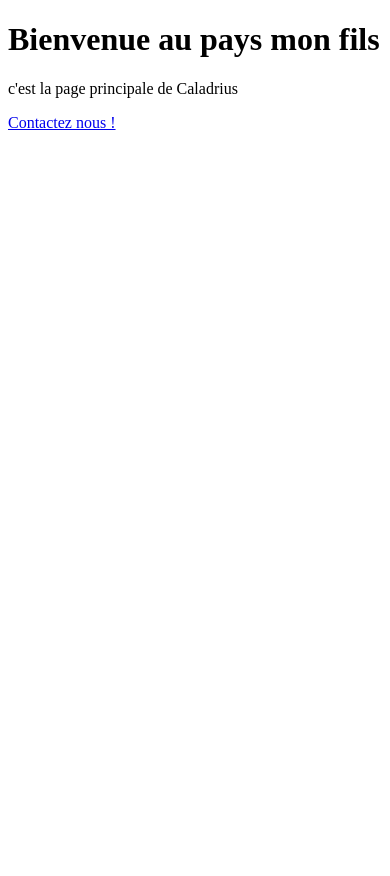
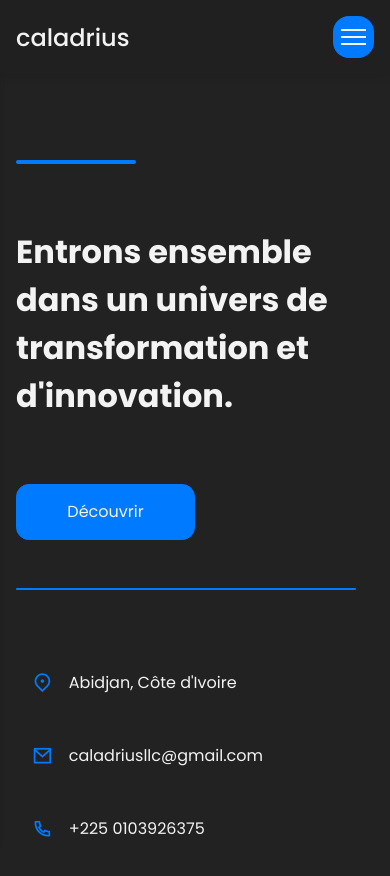
Before and after one commit to Migthyvan/Caladrius, a Vue app in the folder Caladrius/: page / in a window 390 px wide. Shown: the top 876 px of the page. Before the commit the page ends 844 px from the top, so only its background shows below. Built offline with nearby package versions, Linux system fonts and the light colour scheme.

Commit message:
index 1/5

```diff
--- a/Caladrius/index.html
+++ b/Caladrius/index.html
@@ -5,7 +5,10 @@
     <link rel="icon" href="/favicon.ico">
     <meta name="viewport" content="width=device-width, initial-scale=1.0">
     <title>Vite App</title>
-    <link rel="stylesheet" href="/Caladrius/src/assets/main.css">
+    <link rel="stylesheet" href="/src/assets/base.css">
+    <link rel="stylesheet" href="/src/assets/main.css">
+    <link rel="stylesheet" href="https://cdn.jsdelivr.net/npm/remixicon@4.6.0/fonts/remixicon.min.css">
+
   </head>
   <body>
     <div id="app"></div>
--- a/Caladrius/src/assets/main.css
+++ b/Caladrius/src/assets/main.css
@@ -1,8 +1,48 @@
 @import url('https://fonts.googleapis.com/css2?family=Poppins:ital,wght@0,100;0,200;0,300;0,400;0,500;0,600;0,700;0,800;0,900;1,100;1,200;1,300;1,400;1,500;1,600;1,700;1,800;1,900&display=swap');
 
-* {
+*{
   box-sizing: border-box;
   margin: 0;
   padding: 0;
- font-family: 'Poppins', sans-serif;
+  font-family: 'Poppins', sans-serif;
 }
+
+h1 {
+  font-size: 3rem;
+  color: #05dd10;
+  margin-bottom: 1rem;
+}
+
+h2 {
+  font-size: 2rem;
+  color: #f3f3f3;
+  margin-bottom: 1rem;
+}
+
+h3 {
+  font-size: 1.5rem;
+  color: #f3f3f3;
+  margin-bottom: 1rem;
+}
+
+.subtitle {
+  font-size: 1rem;
+  color: #f3f3f3;
+  margin-bottom: 1rem;
+  font-weight: 600;
+}
+
+p {
+  font-size: 1rem;
+  color: #f3f3f3;
+}
+
+i{
+  font-size: 1.3rem;
+  color: #007bff;
+}
+
+a{
+  text-decoration: none;
+  color: #f3f3f3;
+}
--- /dev/null
+++ b/Caladrius/src/components/button/mainButton.vue
@@ -0,0 +1,30 @@
+<template>
+  <button class="main__button">
+    Découvrir
+  </button>
+</template>
+
+<script>
+export default {
+
+}
+</script>
+
+<style scoped>
+.main__button{
+    padding: 0.9rem ;
+    border: 1px solid #007bff;;
+    border-radius: 0.8rem;
+    font-size: 1rem;
+    background: #007bff;;
+    color: #f3f3f3;
+    width: 50%;
+}
+
+button:hover{
+    background: #0e5311;
+    border: 1px solid #0e5311;
+    color: #f3f3f3;
+    transition: all 0.5s ease;
+}
+</style>
--- /dev/null
+++ b/Caladrius/src/components/section/firstSection.vue
@@ -0,0 +1,99 @@
+<template>
+    <section class="main__container">
+        <div class="main__content">
+            <div class="title-line"></div>
+            <h2>Entrons ensemble dans un univers de transformation et
+                d'innovation.
+            </h2>
+            <mainButton></mainButton>
+            <div class="title-line-second"></div>
+            <div class="coordinates">
+                <span class="coordinates__item">
+                    <i class="ri-map-pin-2-line"></i>
+                    <p>Abidjan, Côte d'Ivoire</p>
+                </span>
+                <span class="coordinates__item">
+                    <i class="ri-mail-line"></i>
+                    <a href="mailto:caladriusllc@gmail.com">caladriusllc@gmail.com</a>
+                </span>
+                <span class="coordinates__item">
+                    <i class="ri-phone-line"></i>
+                    <a href="tel:+225 0103926375">+225 0103926375</a>
+                </span>
+            </div>
+
+        </div>
+
+    </section>
+</template>
+
+<script>
+import mainButton from '@/components/button/mainButton.vue';
+import { ref } from 'vue';
+export default {
+    components: {
+        mainButton
+    },
+}
+</script>
+
+<style scoped>
+.main__container {
+    display: flex;
+    flex-direction: column;
+    justify-content: center;
+    align-items: center;
+    padding: 10rem 1rem;
+    gap: 1rem;
+    background: #222222;
+    background-size: cover; /* Couvre tout l'espace */
+    background-repeat: no-repeat; /* Empêche la répétition */
+}
+
+.main__content{
+    display: flex;
+    flex-direction: column;
+    justify-content: left;
+    gap: 3rem;
+}
+
+.coordinates{
+    display: flex;
+    flex-direction: column;
+    gap: 1rem;
+}
+
+.coordinates__item{
+    display: flex;
+    align-items: center;
+    justify-content: start;
+    gap: 1rem;
+    padding: 1rem;
+}
+
+.title-line {
+    width: 120px; /* Longueur de la ligne */
+    height: 4px; /* Épaisseur de la ligne */
+    background-color: #007bff; /* Couleur de la ligne */
+    margin-bottom: 1rem; /* Espace entre la ligne et le titre */
+    border-radius: 2px; /* Bords légèrement arrondis */
+}
+
+.title-line-second{
+    width: 95%; /* Longueur de la ligne */
+    height: 2px; /* Épaisseur de la ligne */
+    background-color: #007bff; /* Couleur de la ligne */
+    margin-bottom: 1rem; /* Espace entre la ligne et le titre */
+    border-radius: 2px; /* Bords légèrement arrondis */
+}
+
+i{
+  font-size: 1.3rem;
+  color: #007bff;
+}
+
+a{
+  text-decoration: none;
+  color: #f3f3f3;
+}
+</style>
--- /dev/null
+++ b/Caladrius/src/components/section/layout/navbar.vue
@@ -0,0 +1,176 @@
+<template>
+    <nav class="nav__container">
+      <div class="div__logo">
+        <h3>caladrius</h3>
+      </div>
+
+      <!-- Bouton Hamburger -->
+      <button
+        class="hamburger"
+        :class="{ active: isMenuOpen }"
+        @click="toggleMenu"
+        aria-label="Menu"
+        aria-expanded="isMenuOpen"
+      >
+        <span class="hamburger__line"></span>
+        <span class="hamburger__line"></span>
+        <span class="hamburger__line"></span>
+      </button>
+
+      <!-- Menu Navigation -->
+      <div
+        class="div__menu"
+        :class="{ active: isMenuOpen }"
+      >
+        <ul @click="closeMenu">
+          <li><a href="#">Accueil</a></li>
+          <li><a href="#">A propos</a></li>
+          <li><a href="#">Services</a></li>
+          <li><a href="#">Contact</a></li>
+        </ul>
+      </div>
+    </nav>
+</template>
+
+<script setup>
+  import { ref } from 'vue';
+
+  const isMenuOpen = ref(false);
+
+  const toggleMenu = () => {
+    isMenuOpen.value = !isMenuOpen.value;
+  };
+
+  const closeMenu = () => {
+    isMenuOpen.value = false;
+  };
+</script>
+
+<style scoped>
+.nav__container {
+display: flex;
+justify-content: space-between;
+align-items: center;
+padding: 1rem 2rem;
+background-color: #202020;
+color: #f3f3f3;
+position: fixed;
+top: 0;
+left: 0;
+width: 100%;
+z-index: 1000;
+box-shadow: 0 2px 10px rgba(0, 0, 0, 0.1);
+}
+
+.div__logo h3 {
+font-weight: 500;
+font-size: 1.5rem;
+color: #f3f3f3;
+margin: 0;
+}
+
+.div__menu ul {
+display: flex;
+list-style: none;
+margin: 0;
+padding: 0;
+}
+
+.div__menu li {
+margin-left: 2rem;
+}
+
+.div__menu a {
+text-decoration: none;
+color: #f3f3f3;
+font-weight: 400;
+transition: color 0.3s ease;
+position: relative;
+padding: 0.5rem 0;
+}
+
+.div__menu a:hover {
+color: #4dabf7;
+}
+
+/* Styles du bouton hamburger */
+.hamburger {
+display: none;
+cursor: pointer;
+background: #007bff;
+border-radius: 1rem;
+border: none;
+padding: 0.5rem;
+z-index: 1001;
+}
+
+.hamburger__line {
+display: block;
+width: 25px;
+height: 2px;
+background-color: #f3f3f3;
+margin: 5px 0;
+transition: all 0.3s ease;
+}
+
+/* Responsive - Menu Hamburger */
+@media (max-width: 768px) {
+.nav__container {
+    padding: 1rem;
+}
+
+.hamburger {
+    display: block;
+}
+
+.div__menu {
+    position: fixed;
+    top: 70px;
+    left: 0;
+    width: 100%;
+    height: calc(100vh - 70px);
+    background-color: #202020;
+    padding: 2rem 1rem;
+    box-shadow: 0 2px 5px rgba(0,0,0,0.1);
+    transform: translateX(-100%);
+    transition: transform 0.3s ease;
+    z-index: 1000;
+    overflow-y: auto;
+}
+
+.div__menu.active {
+    transform: translateX(0);
+}
+
+.div__menu ul {
+    flex-direction: column;
+    align-items: center;
+    gap: 1.5rem;
+}
+
+.div__menu li {
+    margin: 0;
+    width: 100%;
+    text-align: center;
+}
+
+.div__menu a {
+    display: block;
+    padding: 1rem;
+    font-size: 1.2rem;
+}
+
+/* Animation Hamburger */
+.hamburger.active .hamburger__line:nth-child(1) {
+    transform: translateY(7px) rotate(45deg);
+}
+
+.hamburger.active .hamburger__line:nth-child(2) {
+    opacity: 0;
+}
+
+.hamburger.active .hamburger__line:nth-child(3) {
+    transform: translateY(-7px) rotate(-45deg);
+}
+}
+</style>
--- a/Caladrius/src/main.js
+++ b/Caladrius/src/main.js
@@ -1,6 +1,8 @@
 import { createApp } from 'vue';
 import App from './App.vue';
 import router from './router'; // Import du router
+import '@/assets/base.css'
+import '@/assets/main.css'
 
 const app = createApp(App);
 app.use(router); // Utilisation du router
--- a/Caladrius/src/views/index.vue
+++ b/Caladrius/src/views/index.vue
@@ -1,14 +1,17 @@
 <template>
     <div class="container">
-        <h1>Bienvenue au pays mon fils</h1>
-        <p>c'est la page principale de Caladrius</p>
-        <router-link to="/contact">Contactez nous !</router-link>
+        <navbar></navbar>
+        <firstSection></firstSection>
     </div>
 </template>
 
 <script>
+import firstSection from '@/components/section/firstSection.vue';
+import navbar from '@/components/section/layout/navbar.vue';
 export default {
-
+    components: {
+        navbar, firstSection
+    }
 }
 </script>
 
```
Also changed, not shown: Caladrius/src/App.vue (+11 -1 lines), Caladrius/src/components/button/secondButton.vue (added), 1 other file (tests, documents, lock files or other folders).
